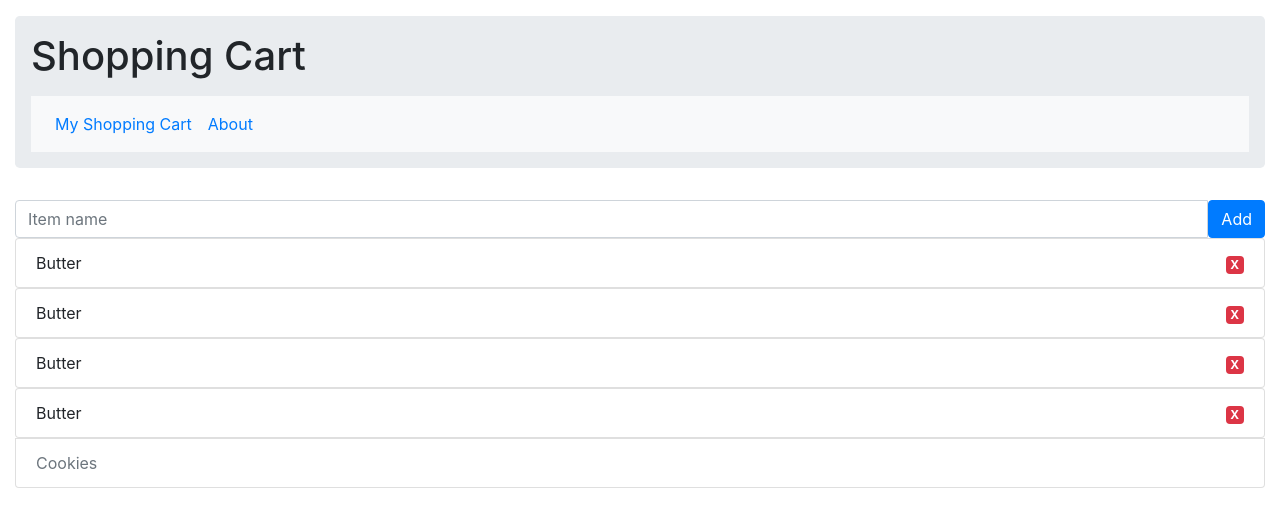
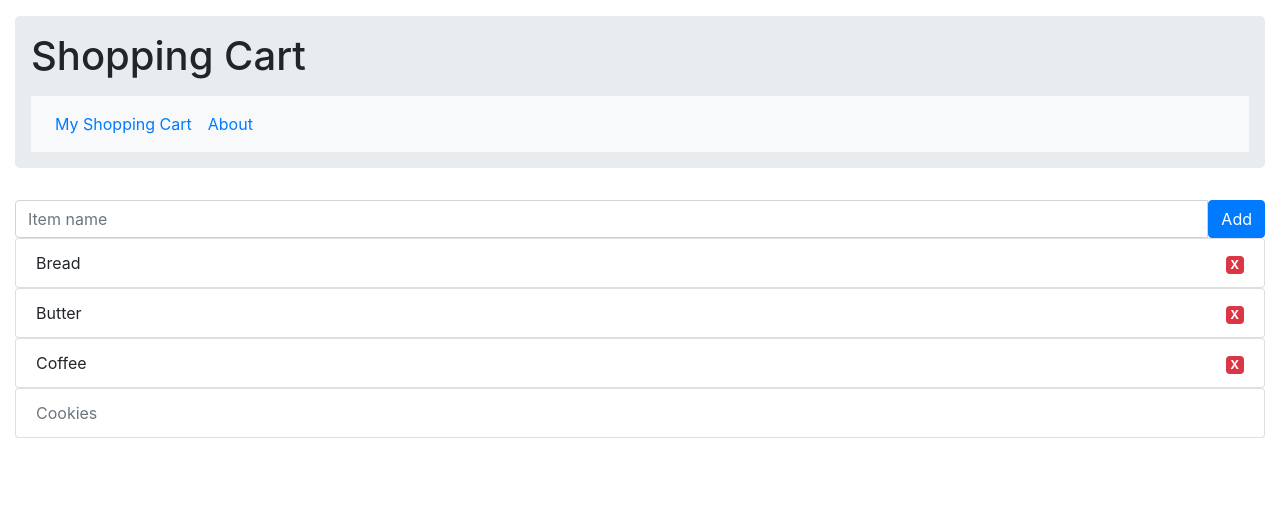
Before and after one commit to scavassa91/vnt-shopping-app, an Angular app: page / in a window 1280 px wide. Shown: the top 526 px of the page. Built offline with nearby package versions, Linux system fonts and the light colour scheme.

Commit message:
Add service component

```diff
--- a/src/app/app.module.ts
+++ b/src/app/app.module.ts
@@ -6,6 +6,7 @@ import { AppComponent } from './app.component';
 import { HeaderComponent } from './header/header.component';
 import { ShoppingListComponent } from './shopping-list/shopping-list.component';
 import { ShoppingListItemComponent } from './shopping-list/shopping-list-item/shopping-list-item.component';
+import { ShoppingListService } from './services/shopping-list.service';
 
 
 @NgModule({
@@ -18,7 +19,9 @@ import { ShoppingListItemComponent } from './shopping-list/shopping-list-item/sh
   imports: [
     BrowserModule
   ],
-  providers: [],
+  providers: [
+    ShoppingListService
+  ],
   bootstrap: [AppComponent]
 })
 export class AppModule { }
--- a/src/app/shopping-list/shopping-list-item/shopping-list-item.component.html
+++ b/src/app/shopping-list/shopping-list-item/shopping-list-item.component.html
@@ -1,6 +1,6 @@
-<li class="list-group-item">
-  <span>Butter</span>
-  <span class="float-right">
+<li class="list-group-item" [ngClass]="{ 'disabled' : listItem.disabled }">
+  <span>{{ listItem.name }}</span>
+  <span class="float-right" *ngIf="!listItem.disabled">
     <span class="badge badge-danger">X</span>
   </span>
 </li>
--- a/src/app/shopping-list/shopping-list.component.html
+++ b/src/app/shopping-list/shopping-list.component.html
@@ -9,7 +9,4 @@
     *ngFor="let item of listItems"
     [item]="item">
   </app-shopping-list-item>
-  <li class="list-group-item disabled">
-    <span>Cookies</span>
-  </li>
 </ul>
```
Also changed, not shown: src/app/services/shopping-list.service.ts (added, +8 -0 lines), 1 other file (tests, documents, lock files or other folders).
